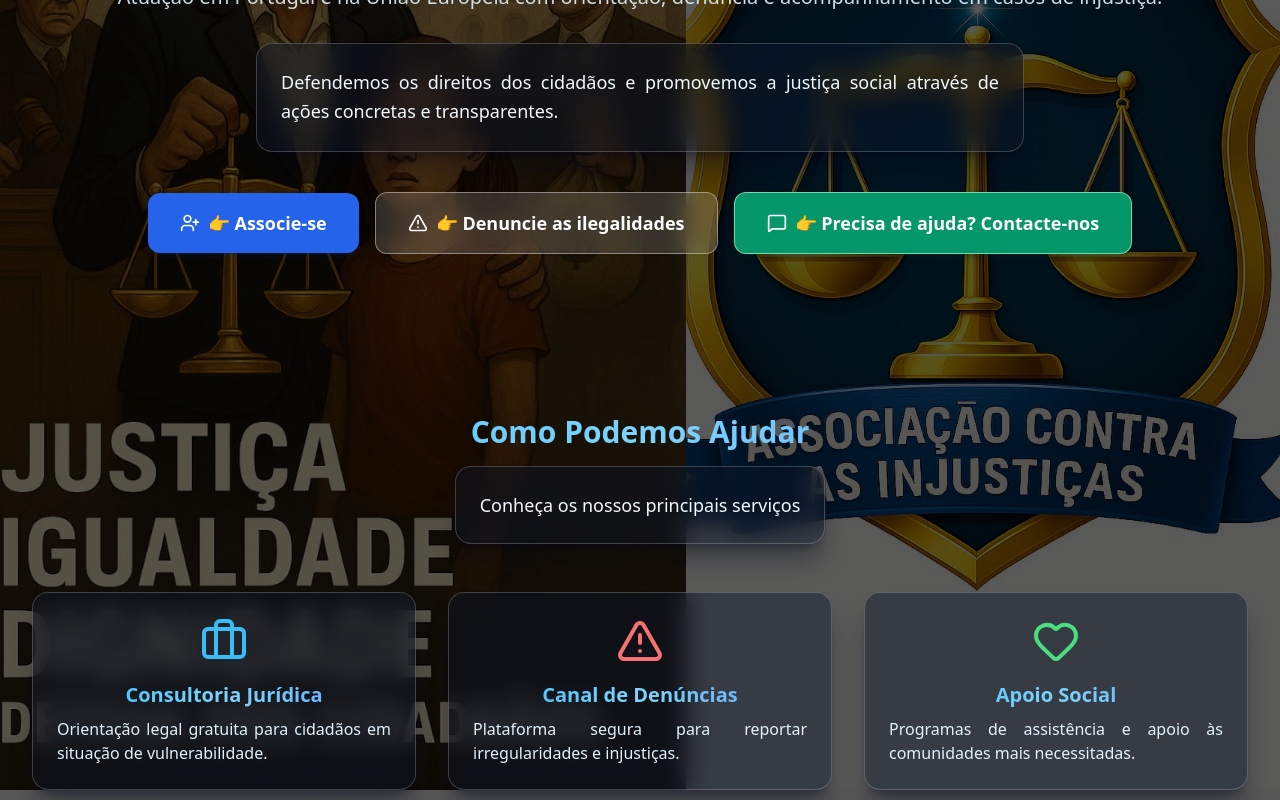
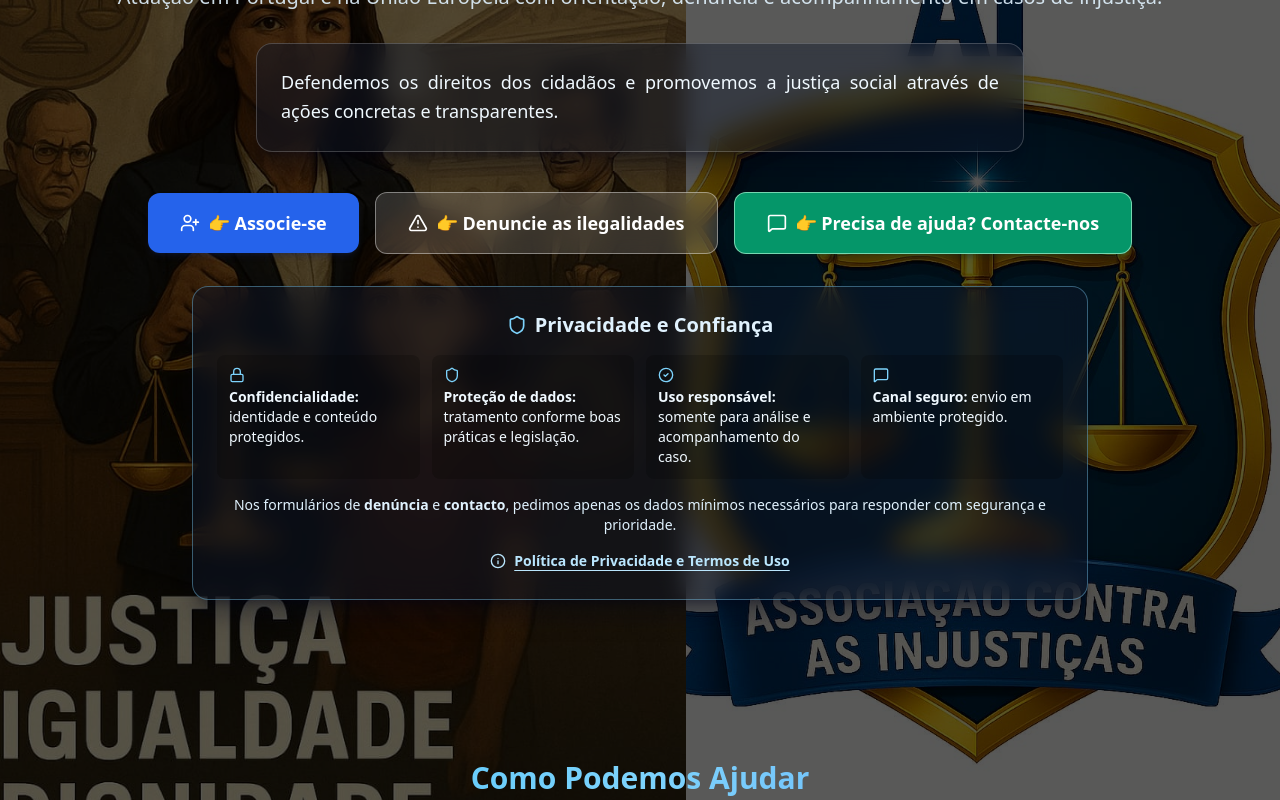
Before and after one commit to Formando-Valores/vainaai-site, a React (Vite) app: page / in a window 1280 px wide. Shown: the part 506-1306 px from the top of the page. Built offline with nearby package versions, Linux system fonts and the light colour scheme.

Commit message:
Add privacy and trust section to home page CTA area

```diff
--- a/src/App.tsx
+++ b/src/App.tsx
@@ -21,6 +21,8 @@ import {
   Mail,
   MessageSquare,
   Shield,
+  Lock,
+  CheckCircle2,
   Info,
   Calculator,
   Scale,
@@ -38,7 +40,7 @@ import {
   PiggyBank
 } from "lucide-react";
 
-type Page = 'home' | 'about' | 'services' | 'areas' | 'projects' | 'news' | 'join' | 'report' | 'volunteers' | 'contact';
+type Page = 'home' | 'about' | 'services' | 'areas' | 'projects' | 'news' | 'join' | 'report' | 'volunteers' | 'contact' | 'privacy';
 
 // Logo component using static assets from /public
 function Logo({ size = "w-10 h-10", className = "" }: { size?: string; className?: string }) {
@@ -265,6 +267,8 @@ function PageContent({ currentPage, setCurrentPage }: { currentPage: Page; setCu
       return <VolunteersPage />;
     case 'contact':
       return <ContactPage />;
+    case 'privacy':
+      return <PrivacyPage />;
     default:
       return <HomePage setCurrentPage={setCurrentPage} />;
   }
@@ -323,6 +327,40 @@ function HomePage({ setCurrentPage }: { setCurrentPage: (page: Page) => void })
               <span>👉 Precisa de ajuda? Contacte-nos</span>
             </button>
           </div>
+          <div className="surface-panel mt-8 mx-auto max-w-4xl border border-sky-300/40">
+            <div className="mb-4 flex items-center justify-center gap-2">
+              <Shield className="w-5 h-5 text-sky-300" />
+              <h3 className="text-xl font-semibold text-sky-100">Privacidade e Confiança</h3>
+            </div>
+            <div className="grid grid-cols-1 gap-3 text-left sm:grid-cols-2 lg:grid-cols-4">
+              <div className="rounded-lg bg-black/20 p-3">
+                <Lock className="mb-1 h-4 w-4 text-sky-300" />
+                <p className="text-sm text-sky-50"><strong>Confidencialidade:</strong> identidade e conteúdo protegidos.</p>
+              </div>
+              <div className="rounded-lg bg-black/20 p-3">
+                <Shield className="mb-1 h-4 w-4 text-sky-300" />
+                <p className="text-sm text-sky-50"><strong>Proteção de dados:</strong> tratamento conforme boas práticas e legislação.</p>
+              </div>
+              <div className="rounded-lg bg-black/20 p-3">
+                <CheckCircle2 className="mb-1 h-4 w-4 text-sky-300" />
+                <p className="text-sm text-sky-50"><strong>Uso responsável:</strong> somente para análise e acompanhamento do caso.</p>
+              </div>
+              <div className="rounded-lg bg-black/20 p-3">
+                <MessageSquare className="mb-1 h-4 w-4 text-sky-300" />
+                <p className="text-sm text-sky-50"><strong>Canal seguro:</strong> envio em ambiente protegido.</p>
+              </div>
+            </div>
+            <p className="mt-4 text-sm text-sky-100">
+              Nos formulários de <strong>denúncia</strong> e <strong>contacto</strong>, pedimos apenas os dados mínimos necessários para responder com segurança e prioridade.
+            </p>
+            <button
+              onClick={() => setCurrentPage('privacy')}
+              className="mt-4 inline-flex items-center gap-2 text-sm font-semibold text-sky-200 underline underline-offset-4 hover:text-white"
+            >
+              <Info className="h-4 w-4" />
+              Política de Privacidade e Termos de Uso
+            </button>
+          </div>
         </div>
       </section>
 
@@ -355,6 +393,30 @@ function HomePage({ setCurrentPage }: { setCurrentPage: (page: Page) => void })
           </div>
         </div>
       </section>
+    </div>
+  );
+}
+
+function PrivacyPage() {
+  return (
+    <div className="py-16">
+      <div className="max-w-4xl mx-auto px-4 sm:px-6 lg:px-8">
+        <PageHeader title="Política de Privacidade e Termos" subtitle="Transparência sobre coleta, uso e proteção de dados" />
+        <div className="surface-card p-8 space-y-5 text-sky-700">
+          <p className="text-justified">
+            Esta seção resume como tratamos informações partilhadas nos canais da associação, incluindo formulários de denúncia e contacto.
+          </p>
+          <p className="text-justified">
+            Coletamos apenas dados essenciais para análise, retorno e encaminhamento do seu pedido. As informações são acessadas por equipa autorizada e utilizadas de forma responsável.
+          </p>
+          <p className="text-justified">
+            Denúncias e mensagens são tratadas com confidencialidade, respeitando deveres legais e medidas de segurança para proteção de dados pessoais.
+          </p>
+          <p className="text-justified">
+            Ao utilizar os formulários, você concorda com este tratamento para fins de atendimento, acompanhamento e comunicação sobre o caso reportado.
+          </p>
+        </div>
+      </div>
     </div>
   );
 }
```
